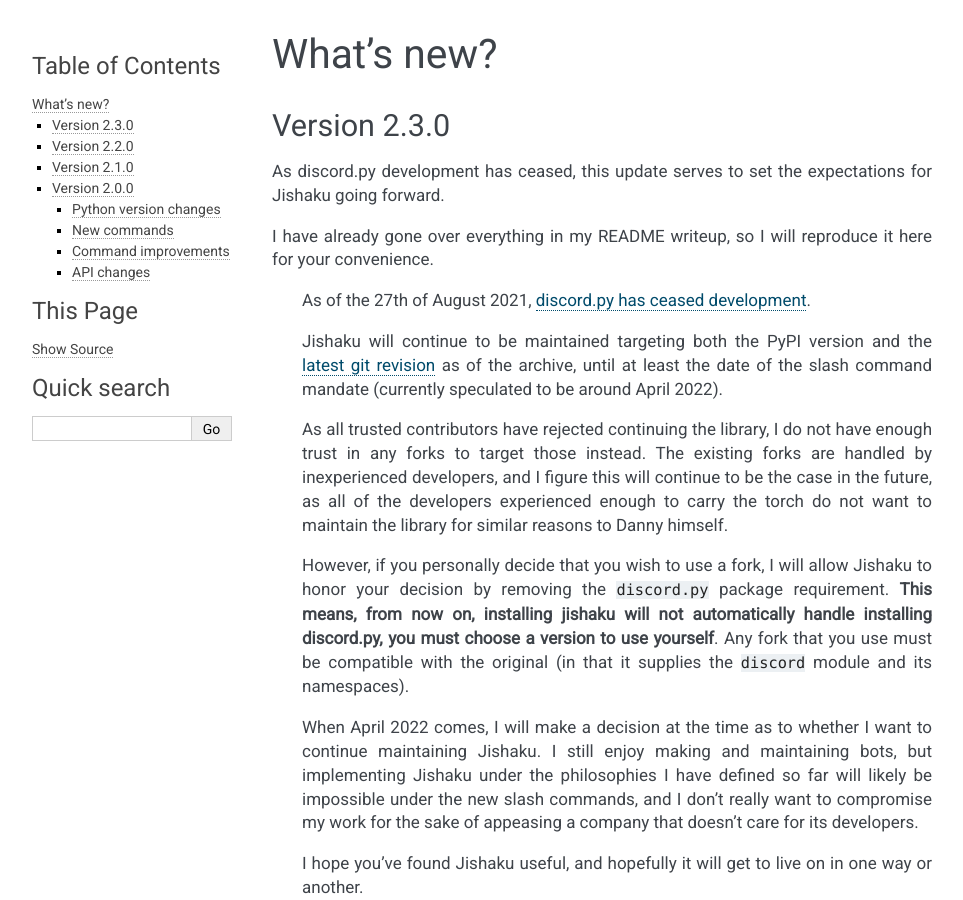
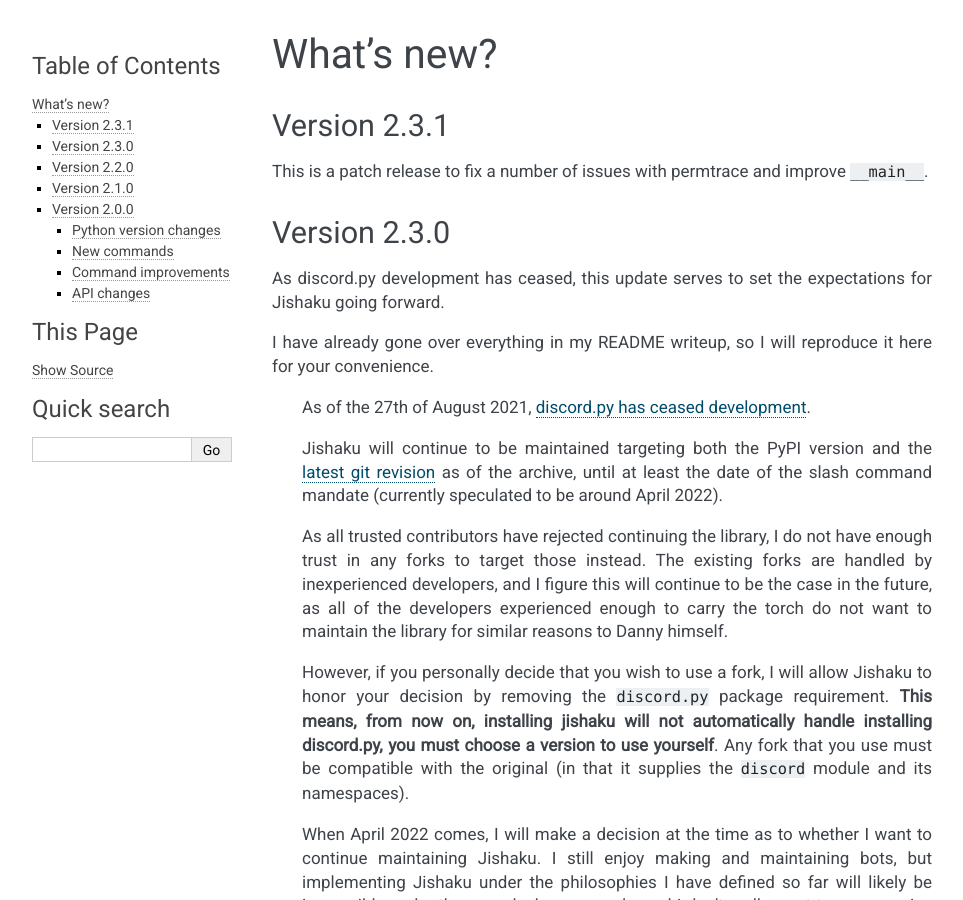
Before and after one commit to Gorialis/jishaku, a Sphinx documentation site: the page built from docs/whatsnew.rst, in a window 1280 px wide and 900 px high. Shown: the whole window, without its empty margins (148-1111 px from the left). Built offline with Sphinx 7.4.7, drawn with Linux system fonts in a browser that asks for light colours; the version number could not be read and is left out.

Commit message:
Write doc for 2.3.1

```diff
--- a/docs/whatsnew.rst
+++ b/docs/whatsnew.rst
@@ -2,6 +2,12 @@
 
 What's new?
 ================
+
+Version 2.3.1
+-------------
+
+This is a patch release to fix a number of issues with permtrace and improve ``__main__``.
+
 
 Version 2.3.0
 -------------
```
